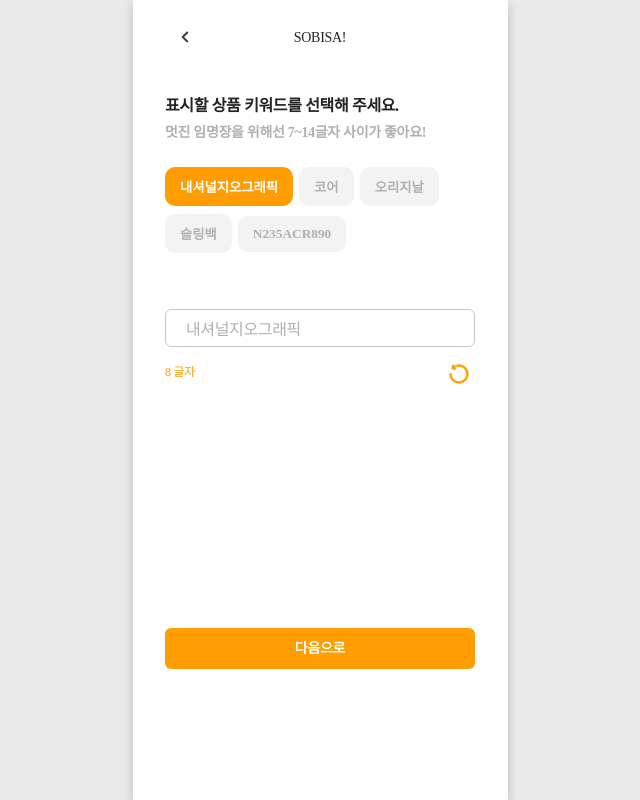
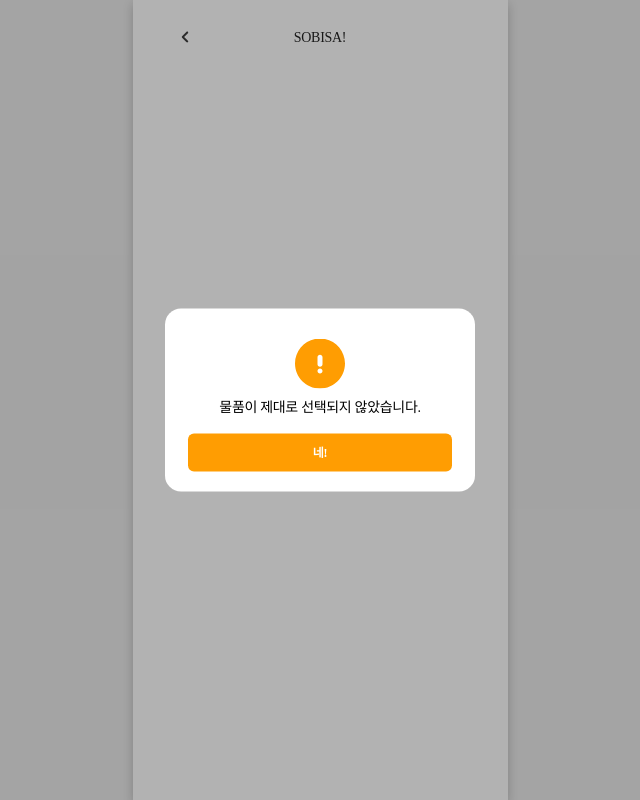
Before and after one commit to SobiSa-Expense-Hunter/SobiSa, a Next.js app: page /keyword in a window 1280 px wide. Shown: the whole page, without its empty margins (320-960 px from the left). Built offline with nearby package versions, Linux system fonts and the light colour scheme; a web font is replaced by a local one.

Commit message:
[#66] feature: keyword, amount 물건 입력 경고 모달창 추가
store에 물건이 제대로 담겨있지 않은 상황 처리
기존 개발중일때 사용하던 title 삭제
경고 모달창 추가, 확인 누르면 /list 이동

```diff
--- /dev/null
+++ b/src/components/keyword/index.tsx
@@ -0,0 +1,104 @@
+import React, { useState } from 'react';
+
+import { useRouter } from 'next/router';
+import { v4 as uuidv4 } from 'uuid';
+
+import * as Icon from '@/assets/Icons';
+import { useSearchDispatch } from '@/components/SearchProvider';
+import { BottomButton } from '@/components/common/buttons';
+import MarginBox from '@/components/common/marginBox';
+import * as Style from '@/components/keyword/style';
+import * as Font from '@/styles/font';
+import { Product } from '@/types/product';
+
+function Keyword({ product, allKeyword }: { product: Product; allKeyword: string[] }) {
+  const [selectedKeywords, setSelectedKeywords] = useState([allKeyword[0]]);
+  const [alertMessage, setAlertMessage] = useState(`${allKeyword[0].length} 글자`);
+
+  const dispatch = useSearchDispatch();
+  const router = useRouter();
+
+  const keywordHandler = (selectKeyword: string) => {
+    const [title, titleLen] = makeTitle(selectedKeywords, selectKeyword);
+    setSelectedKeywords(title);
+    if (titleLen > 14) setAlertMessage(`14글자 이하로 입력해주세요.`);
+    else setAlertMessage(`${titleLen} 글자`);
+  };
+
+  const titleResetHandler = () => {
+    setSelectedKeywords(['']);
+    setAlertMessage(`0 글자`);
+  };
+
+  const nextPageHandler = () => {
+    if (String(selectedKeywords) === '') {
+      setAlertMessage(`키워드를 하나 이상 선택하세요.`);
+      return;
+    }
+    dispatch({
+      type: 'ADD_PRODUCT',
+      item: { ...product, title: String(selectedKeywords).replaceAll(',', ' ') },
+    });
+    router.push('/savingamount');
+  };
+
+  return (
+    <Style.Container>
+      <Style.KeywordPageFont.Main>표시할 상품 키워드를 선택해 주세요.</Style.KeywordPageFont.Main>
+      <MarginBox margin='4px' />
+      <Style.KeywordPageFont.Sub>
+        멋진 임명장을 위해선 7~14글자 사이가 좋아요!
+      </Style.KeywordPageFont.Sub>
+      <MarginBox margin='24px' />
+      <Style.Keyword>
+        {allKeyword.map(keyword => (
+          <Style.KeywordWrapper
+            key={uuidv4()}
+            onClick={() => keywordHandler(keyword)}
+            isSelected={selectedKeywords.includes(keyword)}
+          >
+            {keyword}
+          </Style.KeywordWrapper>
+        ))}
+      </Style.Keyword>
+      <MarginBox margin='56px' />
+      <Style.FlexColWrapper>
+        <Style.GrayInput disabled value={String(selectedKeywords).replaceAll(',', ' ')} />
+        <Style.FlexRowWrapper>
+          <Font.SmallOrange style={{ flex: 1 }}>{alertMessage}</Font.SmallOrange>
+          <Style.ResetBtn type='button' onClick={titleResetHandler}>
+            <Icon.InitializationIcon />
+          </Style.ResetBtn>
+        </Style.FlexRowWrapper>
+      </Style.FlexColWrapper>
+
+      <Style.ButtonBox>
+        <BottomButton style={{ marginBottom: '20px' }} onClick={nextPageHandler}>
+          다음으로
+        </BottomButton>
+      </Style.ButtonBox>
+    </Style.Container>
+  );
+}
+
+function makeTitle(
+  prevTitle: string[],
+  inputKeyword: string,
+): [newTitle: string[], newTitleLen: number] {
+  const prevTitleLength = String(prevTitle).replaceAll(/[,]/g, '').length;
+  const inputKeywordLength = inputKeyword.length;
+
+  if (prevTitle.includes(inputKeyword)) {
+    const newTitle = prevTitle.filter(prevKeyword => prevKeyword !== inputKeyword);
+    return [newTitle, String(newTitle).replaceAll(/[,]/g, '').length];
+  }
+
+  if (prevTitleLength + inputKeywordLength <= 14) {
+    const newTitle = [...prevTitle, inputKeyword];
+    return [newTitle, String(newTitle).replaceAll(/[,]/g, '').length];
+  }
+
+  return [prevTitle, prevTitleLength + inputKeywordLength];
+}
+
+export default Keyword;
--- a/src/pages/keyword/index.tsx
+++ b/src/pages/keyword/index.tsx
@@ -1,107 +1,27 @@
-import React, { useState } from 'react';
+import dynamic from 'next/dynamic';
+import { useRouter } from 'next/router';
 
-import { useRouter } from 'next/router';
-import { v4 as uuidv4 } from 'uuid';
+import { useSearchStore } from '@/components/SearchProvider';
+import Keyword from '@/components/keyword';
 
-import * as Icon from '@/assets/Icons';
-import { useSearchDispatch, useSearchStore } from '@/components/SearchProvider';
-import { BottomButton } from '@/components/common/buttons';
-import MarginBox from '@/components/common/marginBox';
-import * as Style from '@/components/keyword/style';
-import * as Font from '@/styles/font';
-
-const devTitle = ` 내셔널지오그래픽 코어 오리지날 슬링백 N235ACR890`;
+const NoticeModal = dynamic(() => import('@/components/modal/NoticeModal'), { ssr: false });
 
 const KeywordPage = () => {
-  const store = useSearchStore();
-  const allKeyword = store?.product?.initTitle?.trim().split(' ') || devTitle.trim().split(' ');
-  const [selectedKeywords, setSelectedKeywords] = useState([allKeyword[0]]);
-  const [alertMessage, setAlertMessage] = useState(`${allKeyword[0].length} 글자`);
+  const { product } = useSearchStore();
+  const allKeyword = product?.initTitle?.trim().split(' ') || '';
 
-  const dispatch = useSearchDispatch();
   const router = useRouter();
 
-  const keywordHandler = (selectKeyword: string) => {
-    const [title, titleLen] = makeTitle(selectedKeywords, selectKeyword);
-    setSelectedKeywords(title);
-    if (titleLen > 14) setAlertMessage(`14글자 이하로 입력해주세요.`);
-    else setAlertMessage(`${titleLen} 글자`);
-  };
+  if (allKeyword === undefined || allKeyword === '') {
+    return (
+      <NoticeModal
+        onClose={() => router.replace('/list')}
+        message='물품이 제대로 선택되지 않았습니다.'
+      />
+    );
+  }
 
-  const titleResetHandler = () => {
-    setSelectedKeywords(['']);
-    setAlertMessage(`0 글자`);
-  };
-
-  const nextPageHandler = () => {
-    if (String(selectedKeywords) === '') {
-      setAlertMessage(`키워드를 하나 이상 선택하세요.`);
-      return;
-    }
-    dispatch({
-      type: 'ADD_PRODUCT',
-      item: { ...store.product, title: String(selectedKeywords).replaceAll(',', ' ') },
-    });
-    router.push('/savingamount');
-  };
-
-  return (
-    <Style.Container>
-      <Style.KeywordPageFont.Main>표시할 상품 키워드를 선택해 주세요.</Style.KeywordPageFont.Main>
-      <MarginBox margin='4px' />
-      <Style.KeywordPageFont.Sub>
-        멋진 임명장을 위해선 7~14글자 사이가 좋아요!
-      </Style.KeywordPageFont.Sub>
-      <MarginBox margin='24px' />
-      <Style.Keyword>
-        {allKeyword.map(keyword => (
-          <Style.KeywordWrapper
-            key={uuidv4()}
-            onClick={() => keywordHandler(keyword)}
-            isSelected={selectedKeywords.includes(keyword)}
-          >
-            {keyword}
-          </Style.KeywordWrapper>
-        ))}
-      </Style.Keyword>
-      <MarginBox margin='56px' />
-      <Style.FlexColWrapper>
-        <Style.GrayInput disabled value={String(selectedKeywords).replaceAll(',', ' ')} />
-        <Style.FlexRowWrapper>
-          <Font.SmallOrange style={{ flex: 1 }}>{alertMessage}</Font.SmallOrange>
-          <Style.ResetBtn type='button' onClick={titleResetHandler}>
-            <Icon.InitializationIcon />
-          </Style.ResetBtn>
-        </Style.FlexRowWrapper>
-      </Style.FlexColWrapper>
-
-      <Style.ButtonBox>
-        <BottomButton style={{ marginBottom: '20px' }} onClick={nextPageHandler}>
-          다음으로
-        </BottomButton>
-      </Style.ButtonBox>
-    </Style.Container>
-  );
+  return <Keyword product={product} allKeyword={allKeyword} />;
 };
 
-function makeTitle(
-  prevTitle: string[],
-  inputKeyword: string,
-): [newTitle: string[], newTitleLen: number] {
-  const prevTitleLength = String(prevTitle).replaceAll(/[,]/g, '').length;
-  const inputKeywordLength = inputKeyword.length;
-
-  if (prevTitle.includes(inputKeyword)) {
-    const newTitle = prevTitle.filter(prevKeyword => prevKeyword !== inputKeyword);
-    return [newTitle, String(newTitle).replaceAll(/[,]/g, '').length];
-  }
-
-  if (prevTitleLength + inputKeywordLength <= 14) {
-    const newTitle = [...prevTitle, inputKeyword];
-    return [newTitle, String(newTitle).replaceAll(/[,]/g, '').length];
-  }
-
-  return [prevTitle, prevTitleLength + inputKeywordLength];
-}
-
 export default KeywordPage;
```
Also changed, not shown: src/pages/savingamount/index.tsx (+12 -4 lines).
